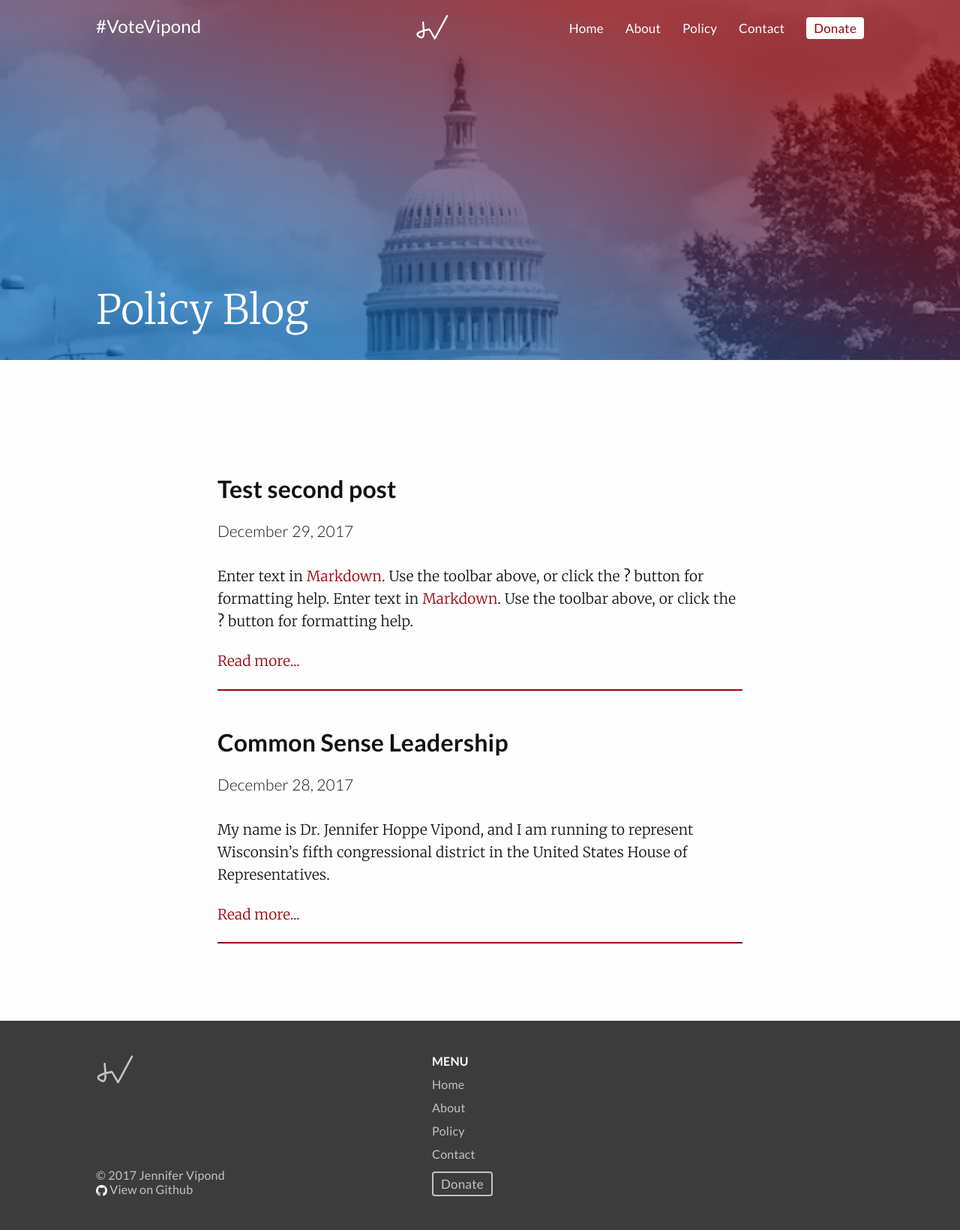
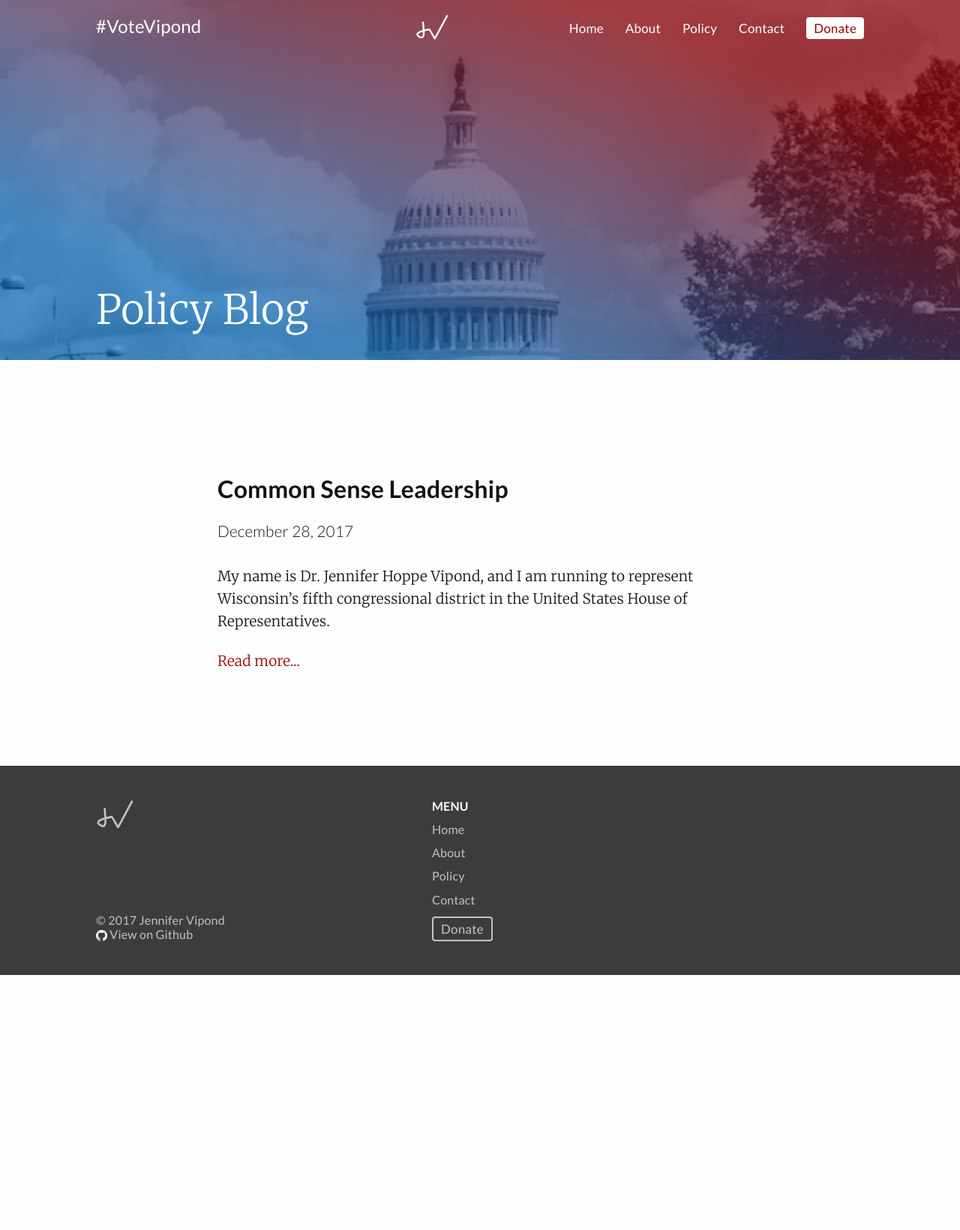
Before and after one commit to AlexVipond/jennifervipond.github.io, a Jekyll site: the page built from policy/index.html, in a window 1280 px wide. Shown: the whole page at 75% size. Built offline with Jekyll 4.4.1, drawn with Linux system fonts in a browser that asks for light colours; after the commit the page ends 1456 px from its top, so only the background shows below that.

Commit message:
Delete dummy post, upload border styles for policy blog page

```diff
--- a/_posts/2017-12-28-test-second-post.md
+++ /dev/null
@@ -1,7 +0,0 @@
----
-date: '2017-12-28 23:28 -0600'
-layout: policy
-published: true
-title: Test second post
----
-Enter text in [Markdown](http://daringfireball.net/projects/markdown/). Use the toolbar above, or click the **?** button for formatting help. Enter text in [Markdown](http://daringfireball.net/projects/markdown/). Use the toolbar above, or click the **?** button for formatting help.
--- a/css/main.css
+++ b/css/main.css
@@ -639,7 +639,11 @@
 }
 
 main .blog-post .post-summary {
-    border-bottom: 2px solid var(--theme);
+    border-top: 2px solid var(--theme);
+}
+
+main .blog-post .post-summary:nth-child(2) {
+    border: none;
 }
 
 
```
